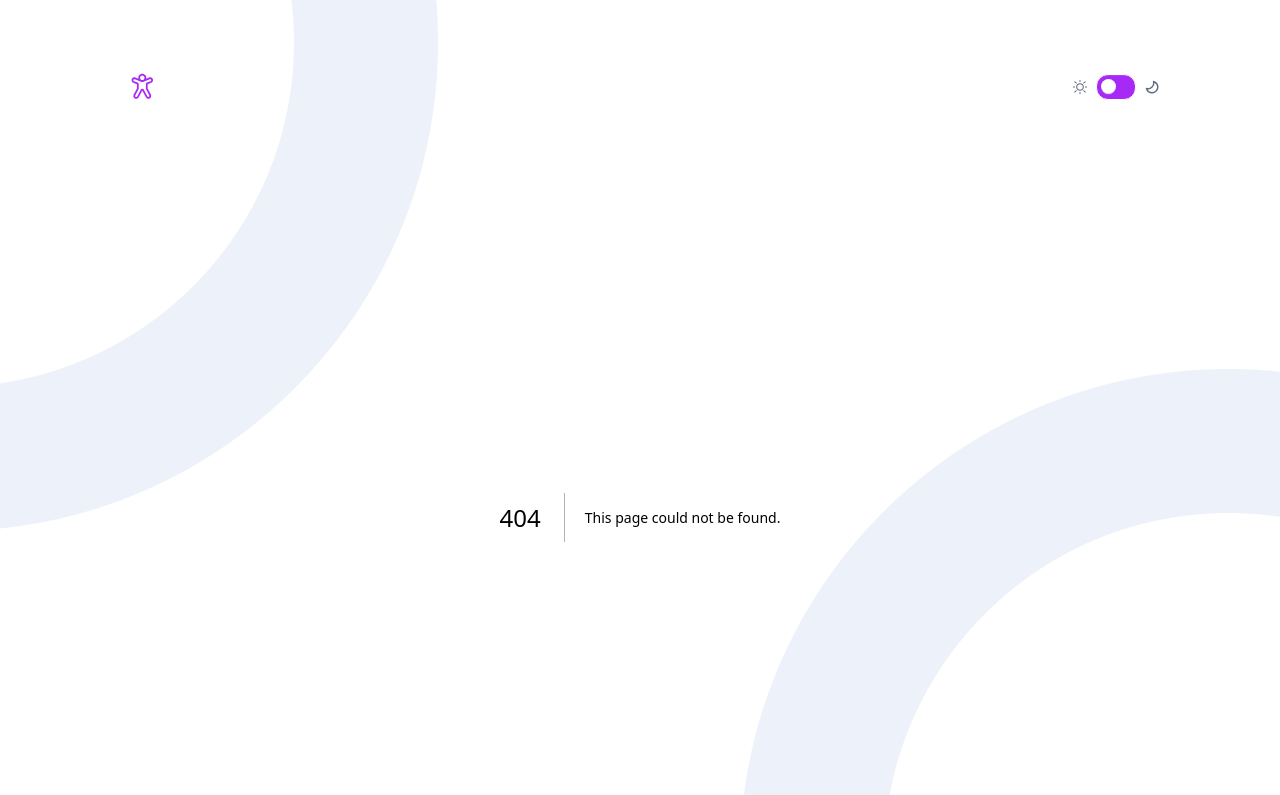
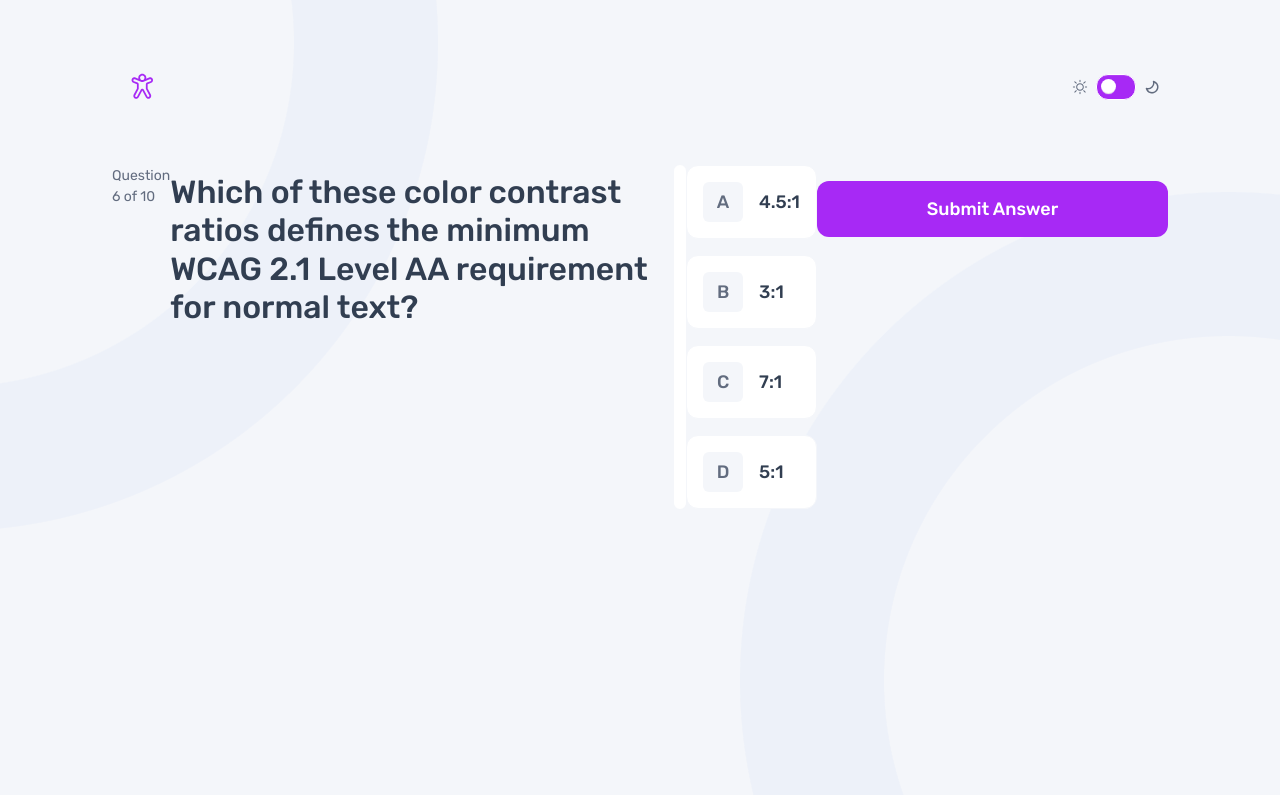
Before and after one commit to Praise25/Quiz-app-v2, a Next.js app: page /questions in a window 1280 px wide. Before the commit this address had no page. Shown: the top 795 px of the page. Built offline with nearby package versions, Linux system fonts and the light colour scheme.

Commit message:
feat: implement styling for questions page

```diff
--- /dev/null
+++ b/src/app/questions/page.tsx
@@ -0,0 +1,93 @@
+"use client";
+
+import LinkButton from "@/ui/LinkButton";
+
+import { Rubik } from "next/font/google";
+import { useContext } from "react";
+import { AppContext } from "@/context/AppContextProvider";
+
+const rubikMedium = Rubik({
+  weight: "500",
+});
+
+const rubikItalic = Rubik({
+  weight: "400",
+  style: "italic",
+});
+
+const activeQuestion = {
+  id: 1,
+  question: "text question",
+  options: [
+    {
+      id: 1,
+      label: "4.5:1",
+    },
+    {
+      id: 2,
+      label: "3:1",
+    },
+    {
+      id: 3,
+      label: "7:1",
+    },
+    {
+      id: 4,
+      label: "5:1",
+    },
+  ],
+};
+
+const optionLetters = ["A", "B", "C", "D", "E"];
+
+export default function Questions() {
+  const { activeSubject } = useContext(AppContext);
+
+  return (
+    <main className="mt-8 relative z-100 lg:flex lg:mt-12 ">
+      <p
+        className={`${rubikItalic.className} text-sm/[150%] text-(--grey-500)`}
+      >
+        Question 6 of 10
+      </p>
+      <h1
+        className={`${rubikMedium.className} text-[1.25rem]/[120%] mt-2 mb-6 lg:text-[2rem]`}
+      >
+        Which of these color contrast ratios defines the minimum WCAG 2.1 Level
+        AA requirement for normal text?
+      </h1>
+
+      <div className="flex border-6 border-white rounded-full">
+        <progress
+          className={`progress progress-primary w-full ${activeSubject?.iconColor} bg-(--white)`}
+          value="40"
+          max="100"
+        ></progress>
+      </div>
+
+      <ul className="mt-10 flex flex-col gap-4 lg:flex-1 lg:mt-0 ">
+        {activeQuestion.options.map((option, index) => (
+          <li
+            key={option.id}
+            className="rounded-xl bg-(--white) border border-(--grey-50)"
+          >
+            <LinkButton className={`${rubikMedium.className} text-lg`}>
+              <div
+                className={`flex justify-center items-center w-10 h-10 mr-4 rounded-md p-2 bg-(--grey-50) text-(--grey-500)`}
+              >
+                {optionLetters[index]}
+              </div>
+              {option.label}
+            </LinkButton>
+          </li>
+        ))}
+      </ul>
+
+      <button
+        className={`${rubikMedium.className} text-lg/[100%] text-(--white) flex justify-center items-center w-full h-[3.5rem] p-4 mt-4 mb-12 rounded-xl bg-(--purple-600)`}
+      >
+        Submit Answer
+      </button>
+    </main>
+  );
+}
```
